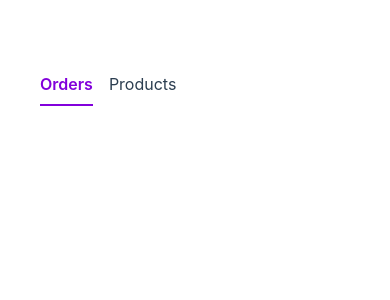
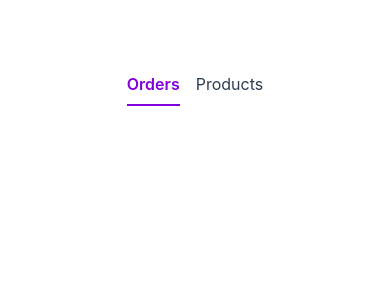
Before and after one commit to runimo/order-management-app, a Vue app: page /orders in a window 390 px wide. Shown: the top 300 px of the page. Built offline with nearby package versions, Linux system fonts and the light colour scheme; the HTML template or start-up script is replaced by a standard one.

Commit message:
fix: center navigation on small screens

```diff
--- a/src/App.vue
+++ b/src/App.vue
@@ -15,7 +15,7 @@ const navLinks = [
 </script>
 
 <template>
-  <header class="flex items-center leading-loose max-h-screen">
+  <header class="flex justify-center leading-loose max-h-screen">
     <div class="flex items-start flex-wrap">
       <NavBar :navLinks="navLinks" />
     </div>
```
